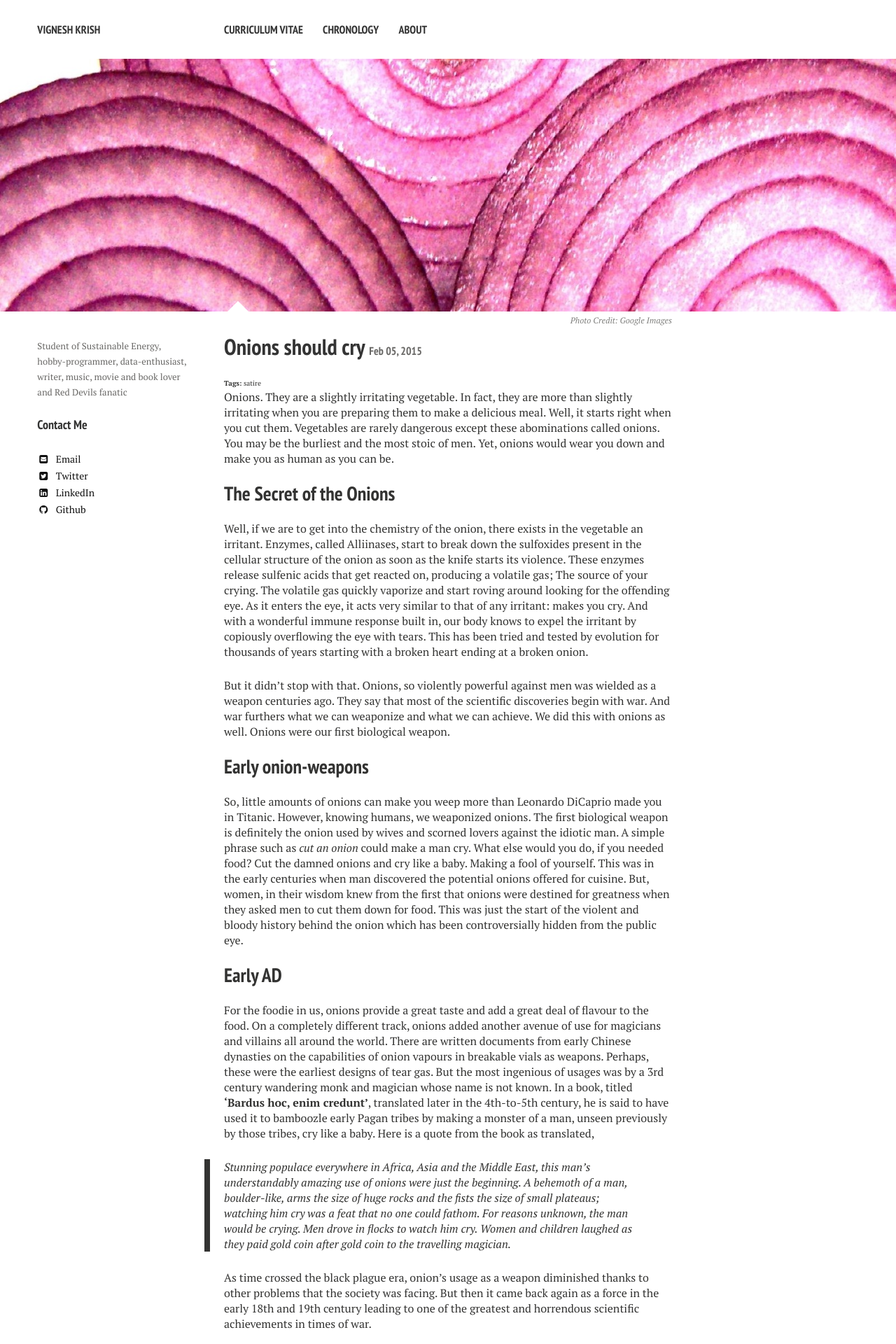
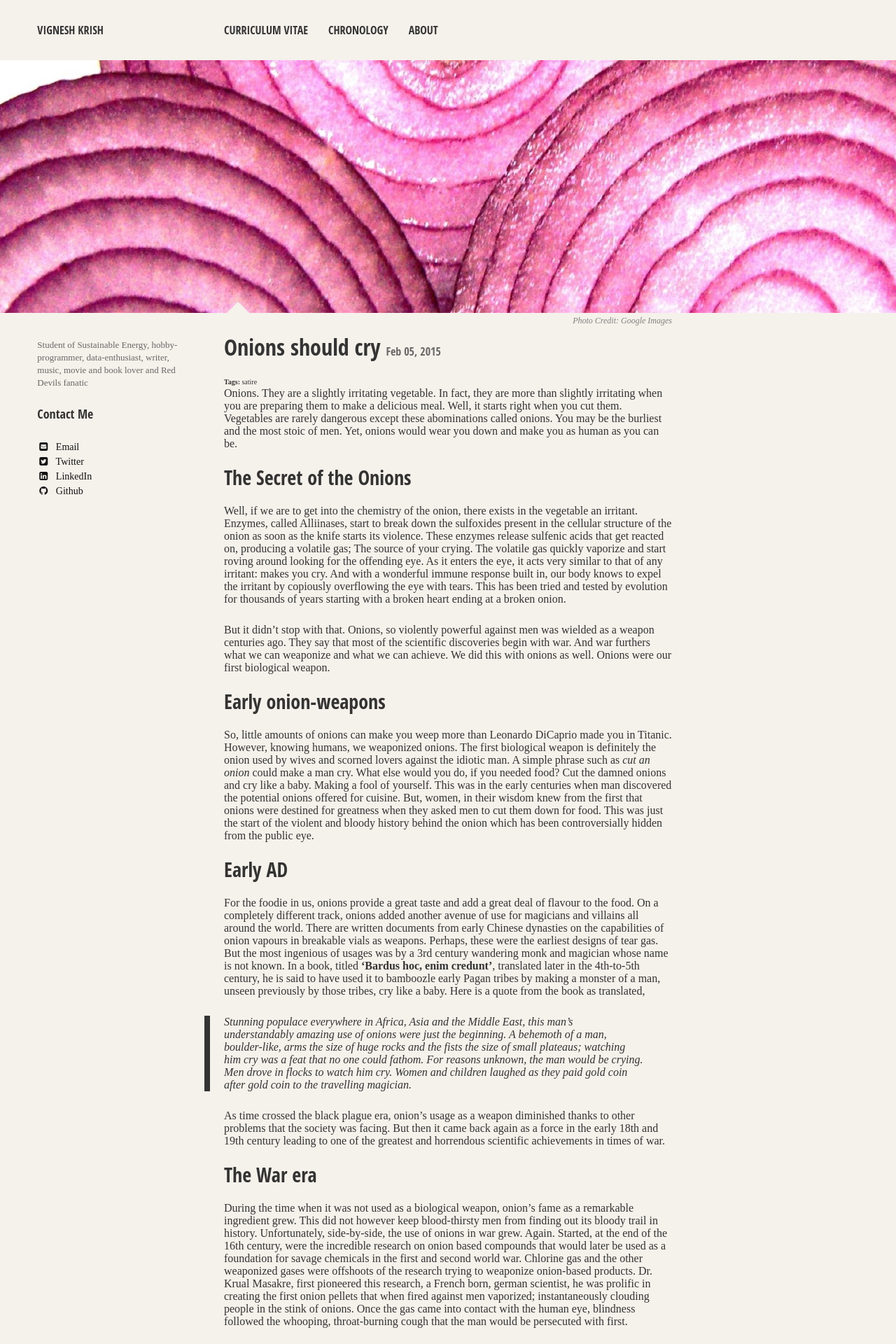
Before and after one commit to vignkri/vignkri.github.io, a Jekyll site: the page built from _posts/2015-02-05-onions-should-cry.md, in a window 1280 px wide. Shown: the top 1920 px of the page at 70% size. Built offline with Jekyll 4.4.1, drawn with Linux system fonts in a browser that asks for light colours; nearby versions of some CDN libraries.

Commit message:
Background changed. Fonts not baked into main css

```diff
--- a/_sass/variables.scss
+++ b/_sass/variables.scss
@@ -2,17 +2,19 @@
 $doc-font-size: 16;
 $doc-line-height: 26;
 $paragraph-indent: false;
-$base-font: 'PT Serif', serif;
-$heading-font: 'PT Sans Narrow', sans-serif;
+$base-font: 'Crimson Text', serif;
+$heading-font: 'Open Sans Condensed', sans-serif;
 $code-font: Monaco, "Courier New", "DejaVu Sans Mono", "Bitstream Vera Sans Mono", monospace;
 $alt-font: $base-font;
 
 // COLOR ======================================================
-$bodycolor      : #fff;
+$bodycolor      : #F5F1EB;
 $body-color     : $bodycolor;
+
 $textcolor      : #333332;
 $text-color     : $textcolor;
 $border-color   : $text-color;
+
 $basecolor 		  : #343434;
 $compcolor 		  : spin($basecolor, 180);
 $bordercolor    : $basecolor;
@@ -27,6 +29,10 @@ $warning			: #dd8338;
 $danger				: #C64537;
 $info				  : #308cbc;
 
+// Date color
+$datecolor    : #7F7F70;
+//$datecolornew : ;
+
 // Links
 $linkcolor 		    : #343434;
 $link-color       : $linkcolor;
@@ -34,6 +40,13 @@ $linkcolorhover 	: darken($linkcolor, 10);
 $linkcolorvisited : lighten($linkcolorhover, 20);
 $linkcolorfocus 	: darken($linkcolorvisited, 10);
 
+// Navigation Links
+$navlinkcolor         : #E33325;
+$navlink-color        : $navlinkcolor;
+$navlinkcolorhover    : darken($navlinkcolor, 5);
+$navlinkcolorvisited  : lighten($navlinkcolorhover, 10);
+$navlinkcolorfocus    : darken($navlinkcolorvisited, 10);
+
 // Media Queries
 $micro            : "only screen and (min-width: 30em)";
 $small            : "only screen and (min-width: 37.5em)";
```
